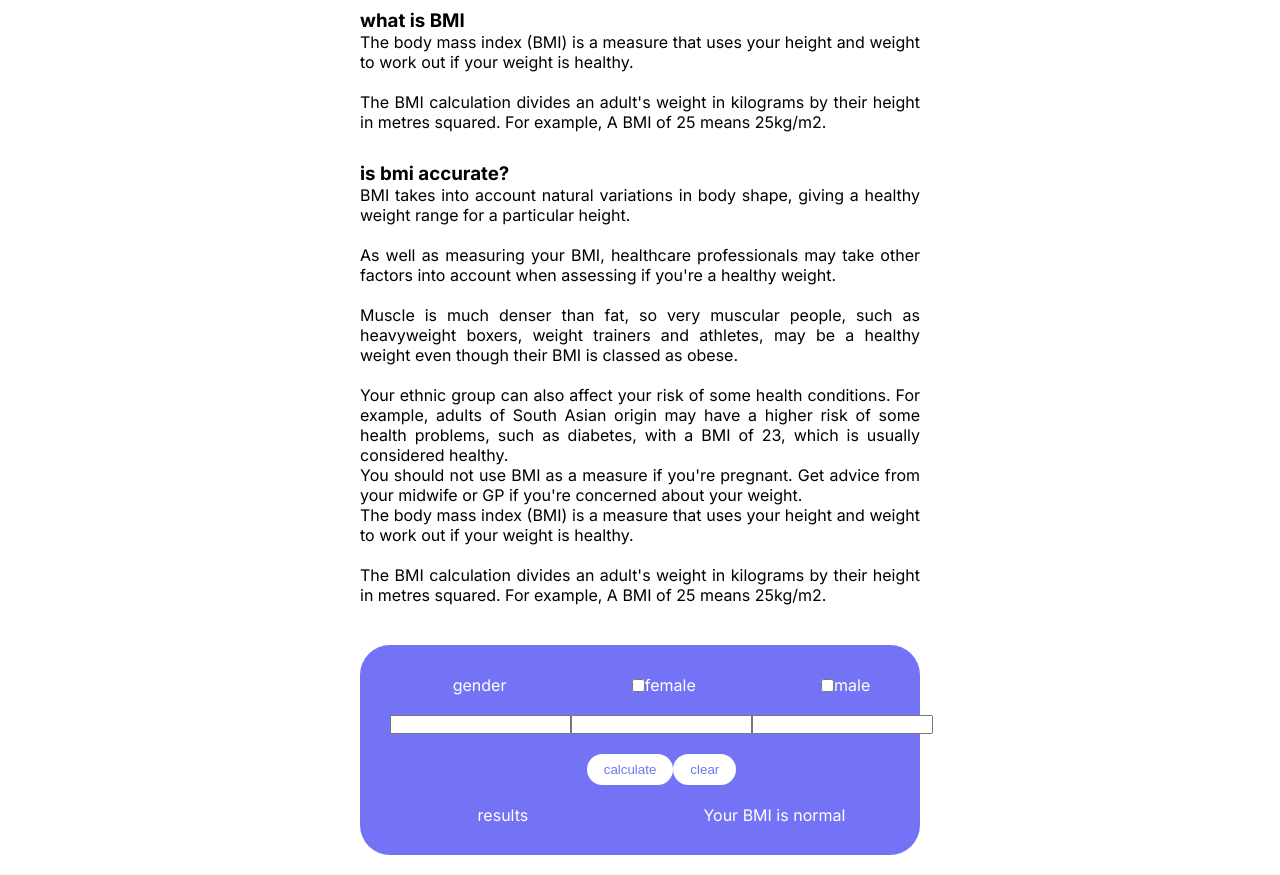
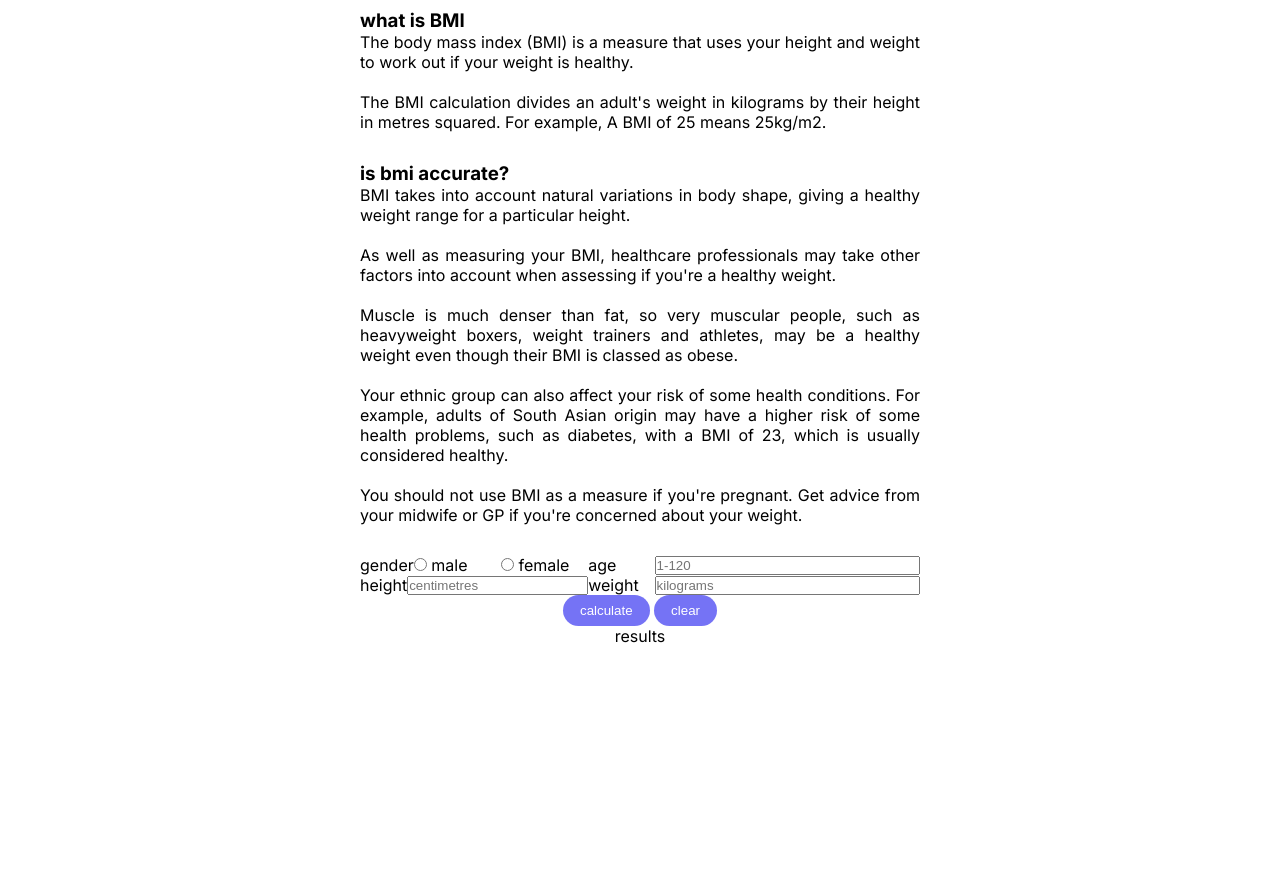
Before and after one commit to emkeiboii/calorie-calculator, a plain HTML site: page index.html in a window 1280 px wide. Shown: the part 212-1087 px from the top of the page. After the commit the page ends 858 px from the top, so only its background shows below. Drawn offline with Linux system fonts and the light colour scheme.

Commit message:
Add changes to css and html

```diff
--- a/index.html
+++ b/index.html
@@ -47,39 +47,49 @@
           <br>
           Muscle is much denser than fat, so very muscular people, such as heavyweight boxers, weight trainers and athletes, may be a healthy weight even though their BMI is classed as obese.<br>
           <br>
-          Your ethnic group can also affect your risk of some health conditions. For example, adults of South Asian origin may have a higher risk of some health problems, such as diabetes, with a BMI of 23, which is usually considered healthy.
+          Your ethnic group can also affect your risk of some health conditions. For example, adults of South Asian origin may have a higher risk of some health problems, such as diabetes, with a BMI of 23, which is usually considered healthy.<br>
           <br>
           You should not use BMI as a measure if you're pregnant. Get advice from your midwife or GP if you're concerned about your weight.
         </p>
-        <p>The body mass index (BMI) is a measure that uses your height and weight to work out if your weight is healthy.<br>
-          <br>
-          The BMI calculation divides an adult's weight in kilograms by their height in metres squared. For example, A BMI of 25 means 25kg/m2.
-          </p>
 </div>
+<div class="container">
   <div class="bmi-calculator">
-  <div class="row gender">
+    <form>
+    <div class="form-group">
+      <div class="form-group col-3">
         <p>gender</p>
-    <div class="input">
-      <input type="checkbox">
-      <p>female</p>
+          <div>
+            <input type="radio" name="gender" id="male" value="male">
+            <label for="male">male</label>
           </div>
-    <div class="input">
-      <input type="checkbox">
-      <p>male</p>
+          <div>
+            <input type="radio" name="gender" id="female" value="female">
+            <label for="female">female</label>
           </div>
       </div>
-  <div class="row information">
-    <input type="text">
-    <input type="text">
-    <input type="text">
+      <div class="form-group">
+        <p>age</p>
+        <input type="text" class="form-input" id="age" placeholder="1-120">
       </div>
-  <div class="row functionalities">
-    <button class="calculate">calculate</button>
-    <button class="clear">clear</button>
+      <div class="form-group">
+        <p>height</p>
+        <input type="text" class="form-input" id="cm" placeholder="centimetres">
       </div>
-  <div class="row results">
+      <div class="form-group">
+        <p>weight</p>
+        <input type="text" class="form-input" id="kg" placeholder="kilograms">
+      </div>
+    </form>
+  </div>
+    <div class="btns">
+      <button type="button" class="btn" id="calculate">calculate</button>
+      <button type="button" class="btn" id="clear">clear</button>
+    </div>
+    <div class="results">
       <p>results</p>
-    <div class="result">Your BMI is normal</div>
+      <h4></h4>
+    </div>
+    </div>
   </div>
 </div>
 <script src="script.js"></script>
--- a/styles.css
+++ b/styles.css
@@ -87,67 +87,23 @@ h2{
 /* calculator */
 
 .bmi-calculator{
-  background-color: var(--clr-primary);
-  display: grid;
-  grid-template-columns: auto;
-  grid: "gender gender gender"
-  "information information information"
-  "functionalities functionalities functionalities"
-  "results results";
-  margin-top: 10px;
-  margin-bottom: 20px;
-  padding: 20px;
-  border-radius: 30px;
-}
-
-.row{
   display: flex;
   justify-content: center;
   align-items: center;
-  color: var(--clr-white);
-  padding: 10px;
+  flex-direction: column;
 }
 
-.row.gender{
-  grid-area: "gender";
-  justify-content: space-around;
+.form-group{
+  display: grid;
+  grid-template-columns: 1fr 4fr;
+  align-items: center;
 }
 
-.row.gender .input{
-  display: flex;
+.form-group.col-3{
+  display: grid;
+  grid-template-columns: 1fr 2fr 2fr;
   align-items: center;
-  justify-content: center;
 }
-
-.row.information{
-  grid-area: "information";
-}
-
-.row.functionalities{
-  grid-area: "functionalities";
-}
-
-.row.functionalities button{
-  background-color: var(--clr-white);
-  color: var(--clr-primary);
-}
-
-.row.functionalities button.calculate:hover{
-  background-color: var(--clr-dark);
-  color: var(--clr-white);
-}
-
-.row.functionalities button.clear:hover{
-  color: white;
-  background-color: var(--clr-clear);
-}
-
-.row.results{
-  grid-area: "results";
-  justify-content: space-around;
-}
-
-
 
 
 
```
Lines whose indentation alone changed are shown as unchanged.
